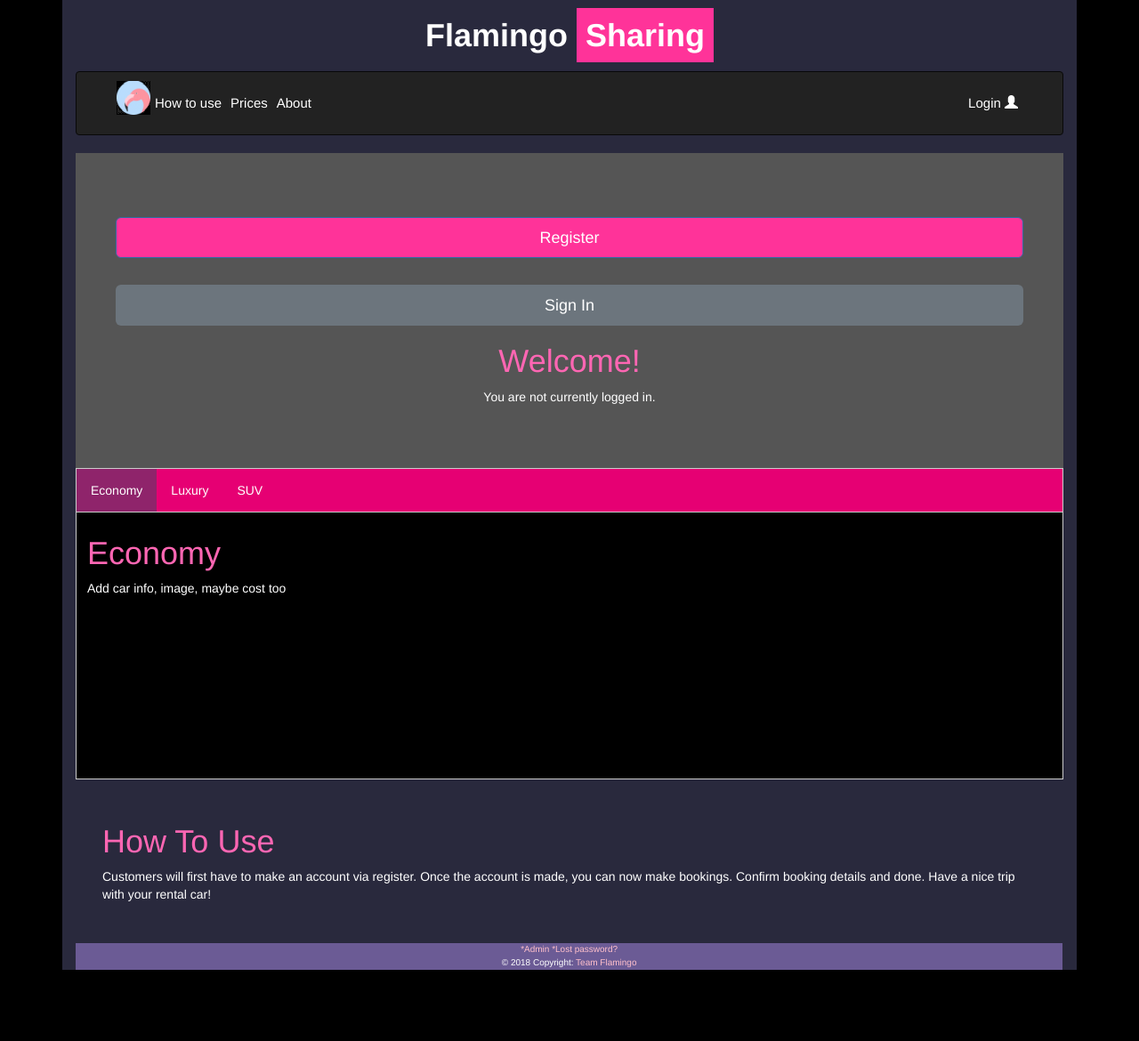
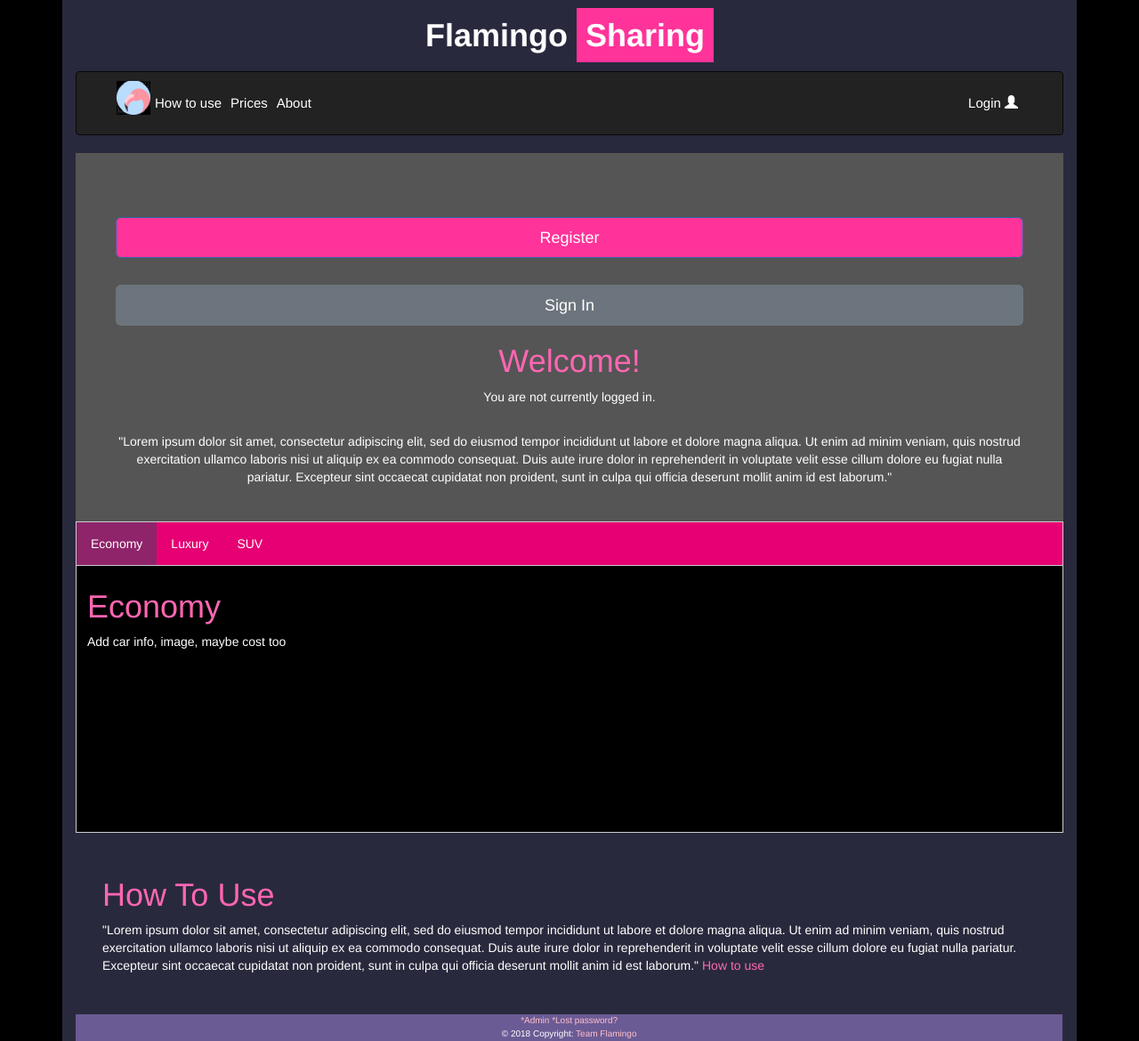
Before and after one commit to Gr4nts/FlamingoCarShare, a Django app: page / in a window 1280 px wide. Shown: the whole page at 89% size. Before the commit the page ends 1090 px from the top, so only its background shows below. Run offline with Django 3.2, Linux system fonts and the light colour scheme; some libraries are stand-ins or nearby versions.

Commit message:
Revert "Edit 5"
This reverts commit b1b3d7e350a4ca5f86d8709a83f42ea50f165609.

```diff
--- a/flamingo/templates/home.html
+++ b/flamingo/templates/home.html
@@ -285,9 +285,12 @@
             <h1>Welcome!</h1>
             <p>You are not currently logged in.</p>
             <br>
-            <p>
-
-			</p>
+            <p>"Lorem ipsum dolor sit amet, consectetur adipiscing elit, sed do eiusmod
+                tempor incididunt ut labore et dolore magna aliqua. Ut enim ad minim veniam, quis
+                nostrud exercitation ullamco laboris nisi ut aliquip ex ea commodo consequat.
+                Duis aute irure dolor in reprehenderit in voluptate velit esse cillum dolore eu
+                fugiat nulla pariatur. Excepteur sint occaecat cupidatat non proident,
+                sunt in culpa qui officia deserunt mollit anim id est laborum."</p>
         </div>
         {% endif %}
     </div>
@@ -318,9 +321,11 @@
 
 <section id="section2" style="padding: 30px; color: white;" >
         <h1>How To Use</h1>
-        <p>
-			Customers will first have to make an account via register. Once the account is made, you can now make bookings. Confirm booking details and done. Have a nice trip with your rental car!
-		</p>
+        <p>"Lorem ipsum dolor sit amet, consectetur adipiscing elit, sed do eiusmod tempor incididunt ut labore et dolore
+    magna aliqua. Ut enim ad minim veniam, quis nostrud exercitation ullamco laboris nisi ut aliquip ex ea commodo consequat.
+    Duis aute irure dolor in reprehenderit in voluptate velit esse cillum dolore eu fugiat nulla pariatur. Excepteur sint occaecat cupidatat non proident,
+    sunt in culpa qui officia deserunt mollit anim id est laborum."
+    <a href = https://www.youtube.com/watch?v=T3rXdeOvhNE >How to use</a></p>
 
 	<!-- <a href="{% url 'howtouse' %}">How to use</a></p>
 	https://www.youtube.com/watch?v=T3rXdeOvhNE
```
Also changed, not shown: flamingo/db.sqlite3.
